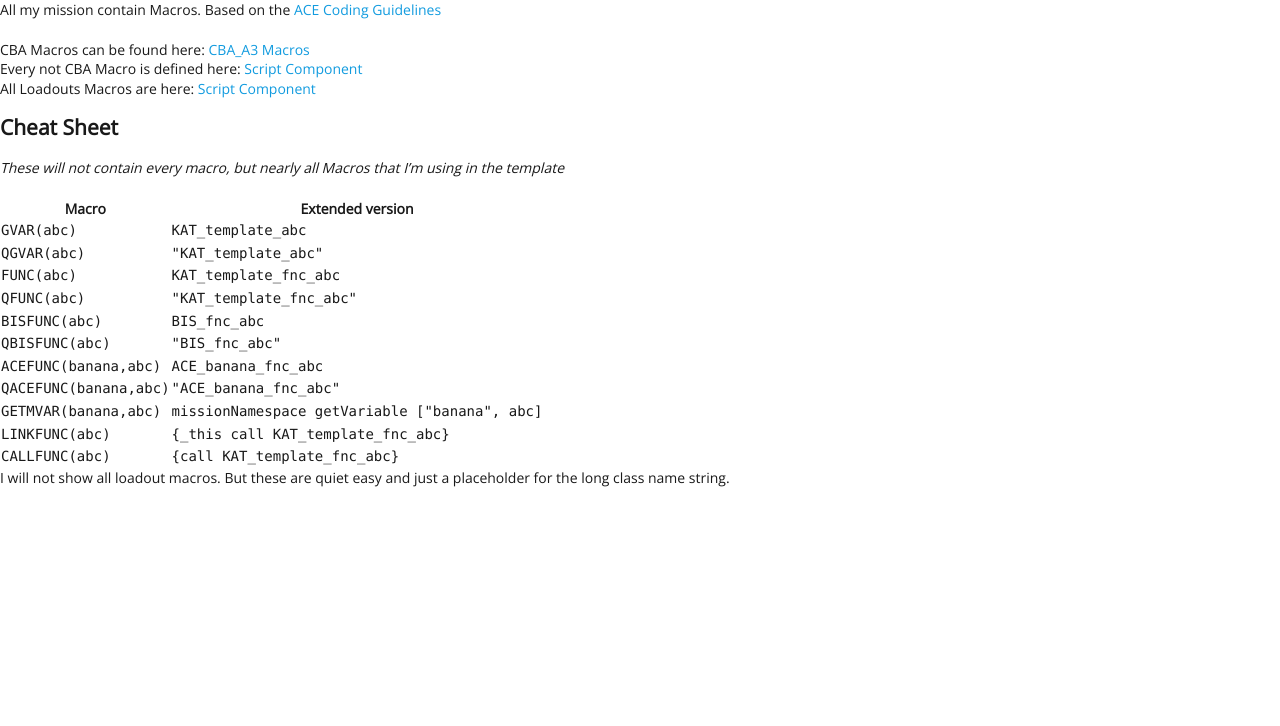
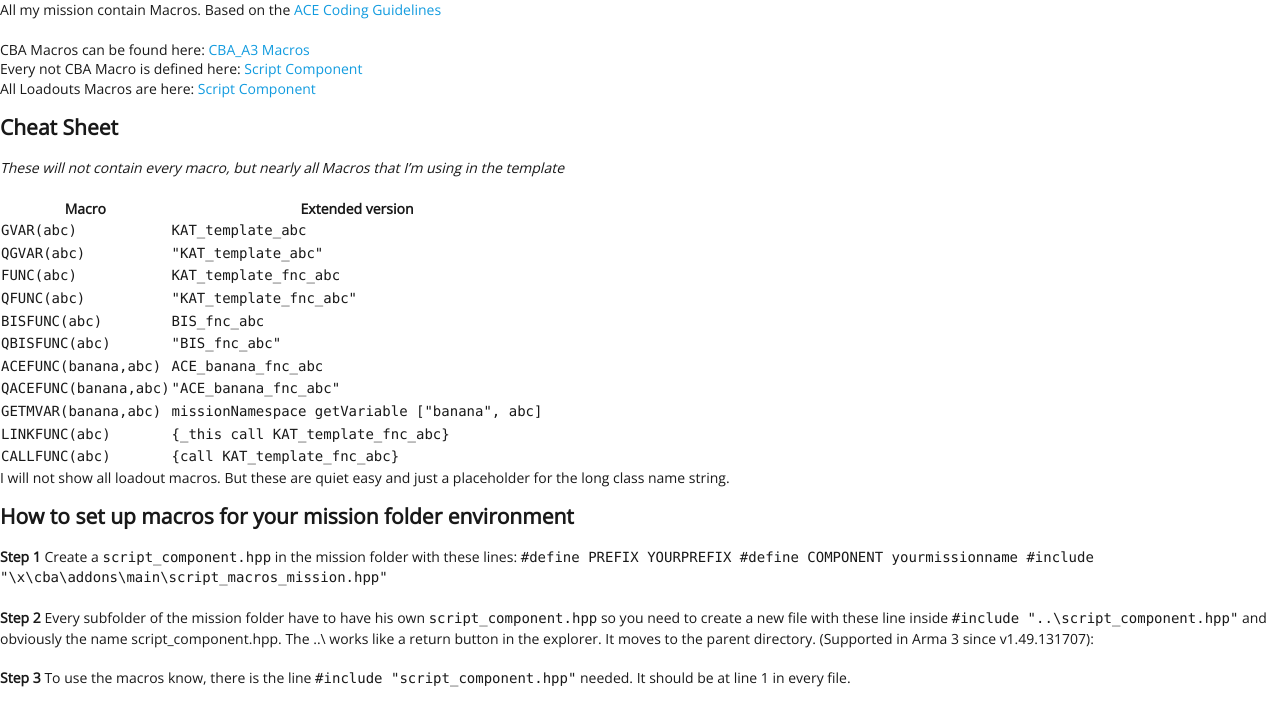
Before and after one commit to Katalam/katalam.github.io, a Jekyll site: the page built from _posts/2019-07-01-macros.md, in a window 1280 px wide. Shown: the top 726 px of the page. Built offline with Jekyll 4.4.1, drawn with Linux system fonts in a browser that asks for light colours.

Commit message:
Update 2019-07-01-macros.md

````diff
--- a/_posts/2019-07-01-macros.md
+++ b/_posts/2019-07-01-macros.md
@@ -28,3 +29,14 @@
 |```CALLFUNC(abc)```|```{call KAT_template_fnc_abc}```|
 
 I will not show all loadout macros. But these are quiet easy and just a placeholder for the long class name string.
+
+## How to set up macros for your mission folder environment
+
+**Step 1** Create a `script_component.hpp` in the mission folder with these lines:
+```#define PREFIX YOURPREFIX
+#define COMPONENT yourmissionname
+#include "\x\cba\addons\main\script_macros_mission.hpp"```
+
+**Step 2** Every subfolder of the mission folder have to have his own ```script_component.hpp``` so you need to create a new file with these line inside ```#include "..\script_component.hpp"``` and obviously the name script_component.hpp. The ..\ works like a return button in the explorer. It moves to the parent directory. (Supported in Arma 3 since v1.49.131707):
+
+**Step 3** To use the macros know, there is the line  ```#include "script_component.hpp"``` needed. It should be at line 1 in every file.
````
Also changed, not shown: other parts of _posts/2019-07-01-macros.md (+1 -0 lines).
